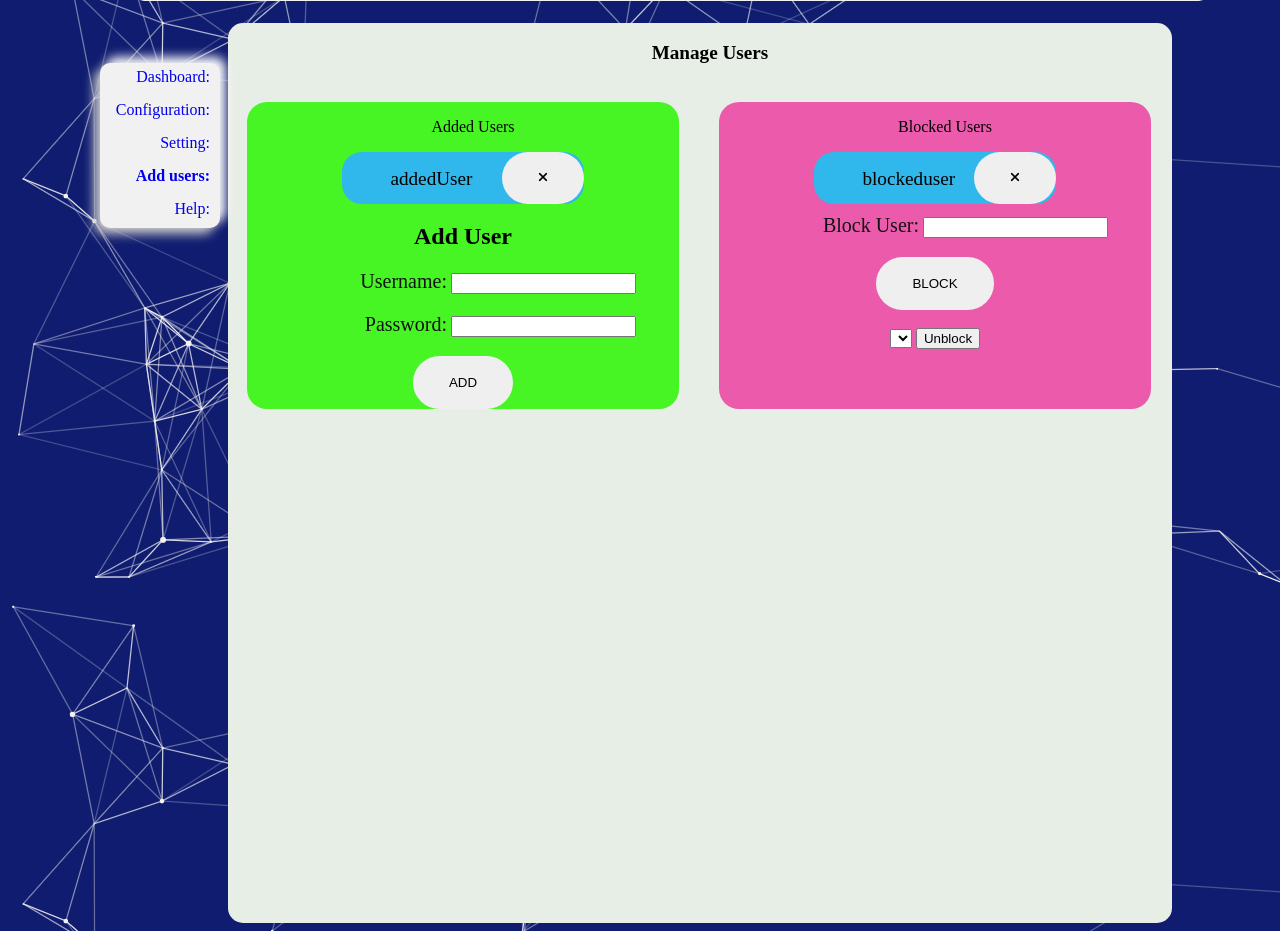
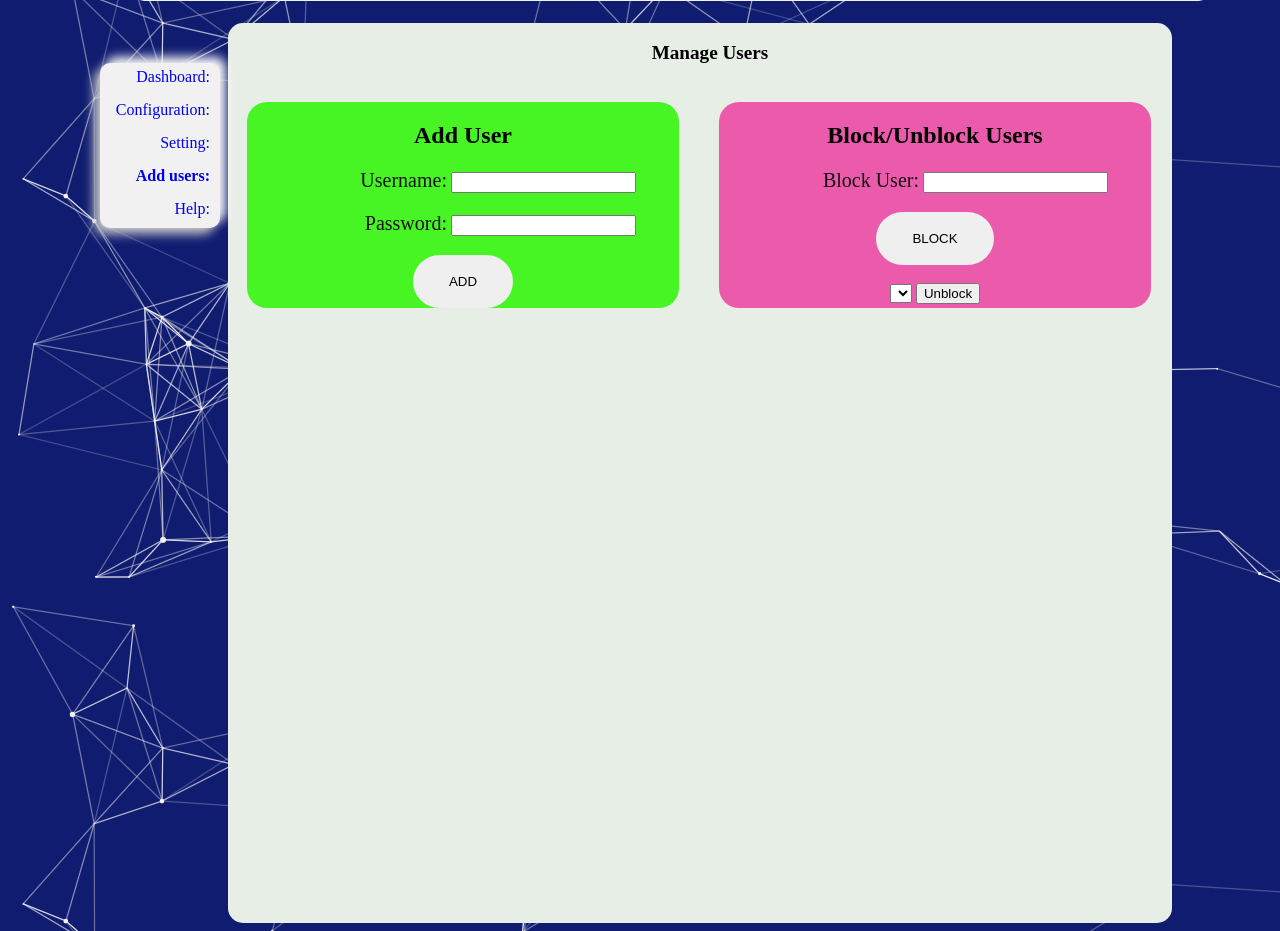
Before and after one commit to xlab-classes/cse442-spring2022-team-pyc442, a Python web app: template src/app/templates/admin_add_users.html in a window 1280 px wide. Shown: the part 120-1051 px from the top of the page. Run offline with Jinja, Linux system fonts and the light colour scheme; the template is opened without the code that fills it, so the values that code supplies are empty; some libraries are stand-ins or nearby versions.

Commit message:
#94 fixed layout

```diff
--- a/src/app/templates/admin_add_users.html
+++ b/src/app/templates/admin_add_users.html
@@ -24,20 +24,6 @@
         {% endif %}
         <div class="manage_user_box">
             <div class="users_box" style="background-color: rgb(70, 245, 35);">
-                <p class="box_title">Added Users</p>
-                <!-- Maximum display 9 users. User can use "search" to find other users. This function will be added later -->
-                <!-- The below part show be hosted using dynamic method. -->
-                {{loop_added_user}}
-                <form action="/adduser/remove/{{addedUser}}" method="POST" class="user_box_form">
-                    <div class="user_box">
-                        <big class="">addedUser</big>
-                        <button class="fa-solid fa-xmark x_button">
-                        </button>
-                    </div>
-
-                </form>
-                {{end_loop_added_user}}
-                <!-- This is just a example showing what it looks like when we have multiple added users -->
 
                 <form action="/adduser" method="POST" class="user_form" style="margin:auto; width:auto;">
                     <H2 style="text-align: center;">Add User</H2>
@@ -57,19 +43,9 @@
             </div>
 
             <div class="users_box" style="background-color: rgb(236, 91, 171);">
-                <p class="box_title">Blocked Users</p>
-                <!--{{loop_blocked_user}} -->
-                <form action="/block/remove/{{blockedUser}}" method="POST" class="user_box_form">
-                    <div class="user_box">
-                        <big class="">blockeduser</big>
-                        <button class="fa-solid fa-xmark x_button">
-                        </button>
-                    </div>
-
-                </form>
-                <!--{{end_loop_blocked_user}}-->
 
                 <form action="/blockuser" method="POST" class="user_form" style="margin:auto; width:auto;">
+                    <H2 style="text-align: center;">Block/Unblock Users</H2>
                     <label for="blockuser">Block User: </label>
                     <input type="text" name="blockuser" id="blockuser">
                     <div class="wrapper" style="text-align:center;">
```
